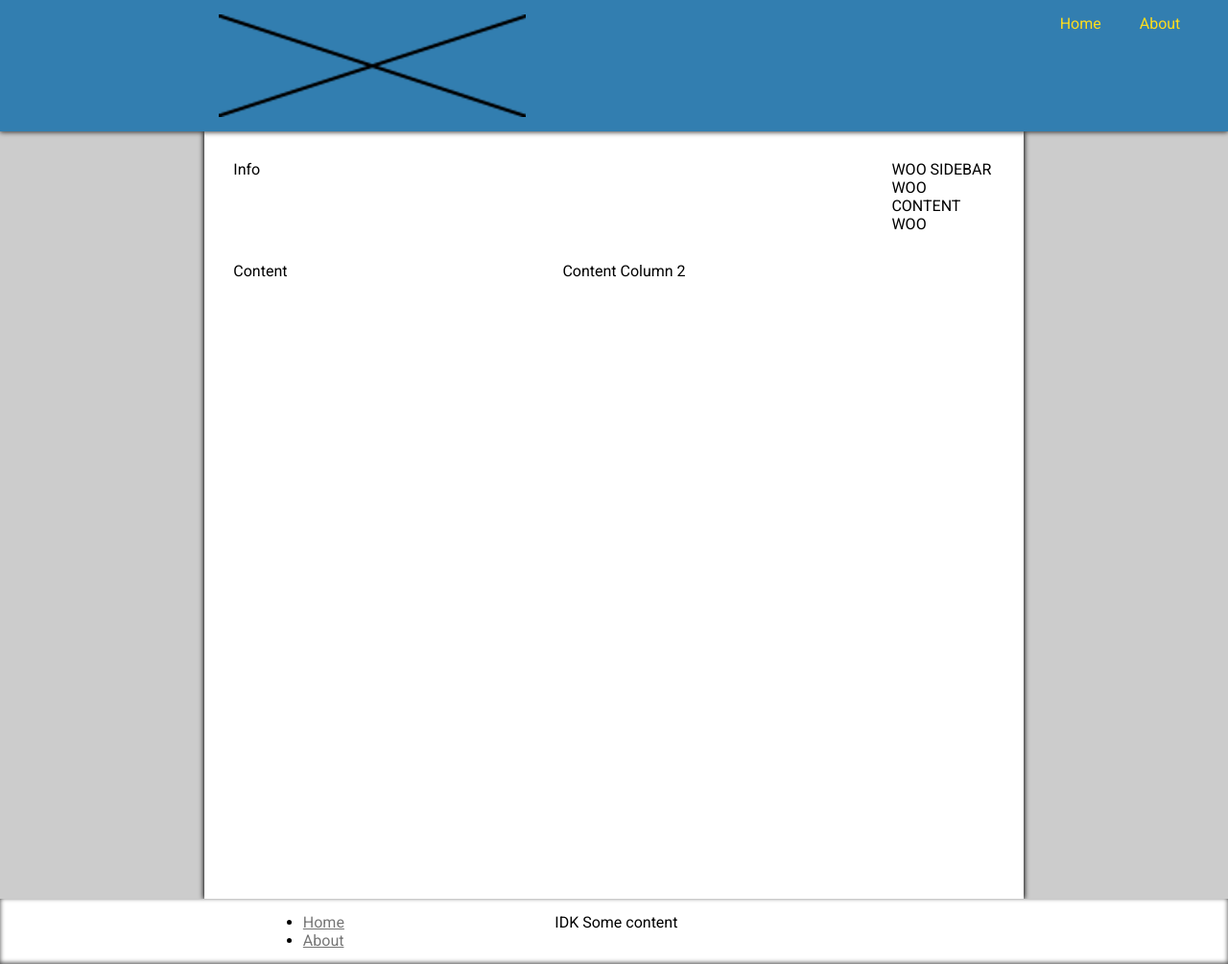
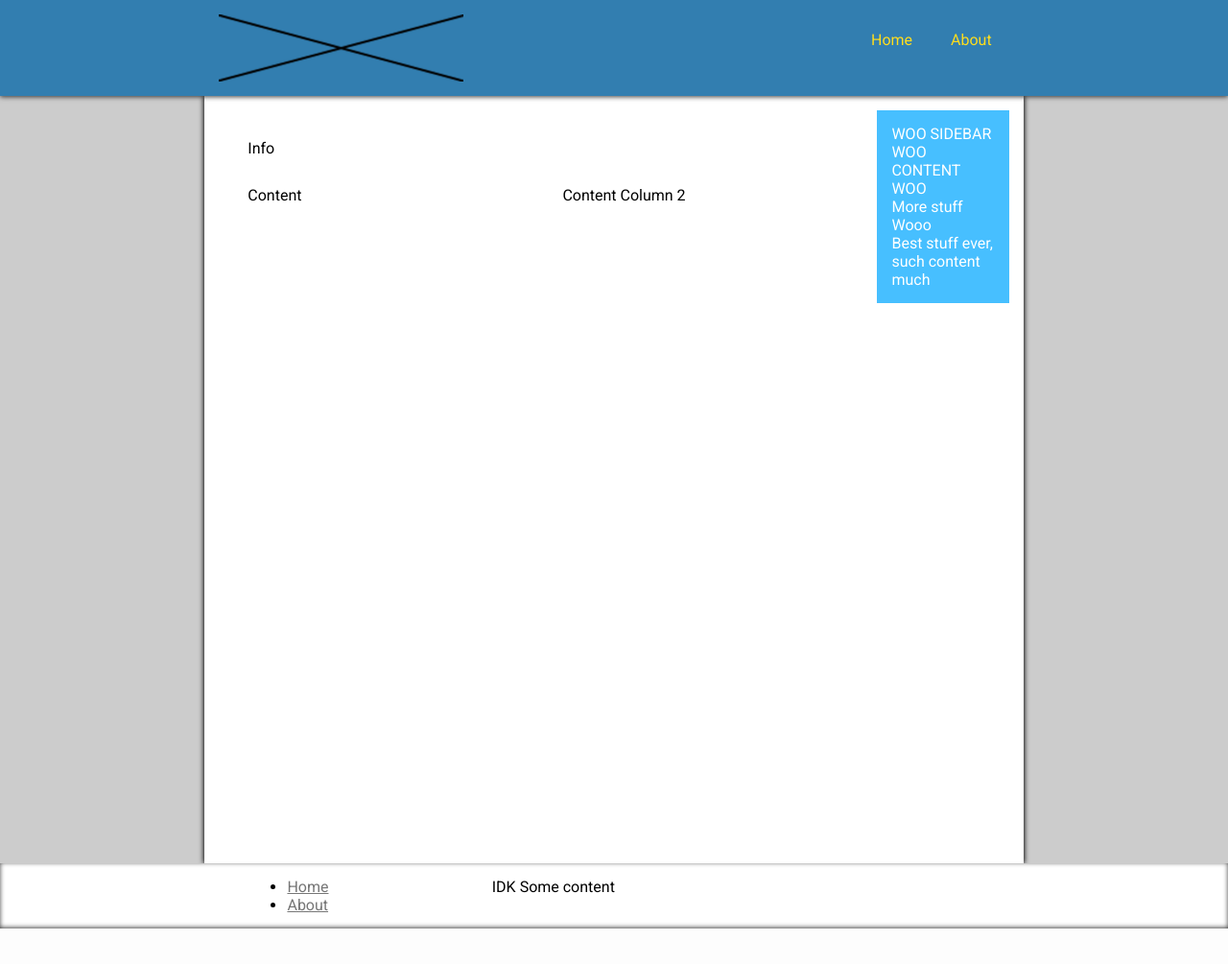
Before and after one commit to kin0025/WebProgrammingA2, a PHP site: page /about.php in a window 1280 px wide. Shown: the whole page at 96% size. After the commit the page ends 968 px from the top, so only its background shows below. Run offline with PHP 8.4, Linux system fonts and the light colour scheme.

Commit message:
Done more style work

```diff
--- a/about.php
+++ b/about.php
@@ -34,9 +34,16 @@
 
 <div id="content-wrapper" class="column-8 side-padding h-panel drop-shadow-left-right">
     <div id="main-body" class="h-panel">
-        <div class="column-10">Info</div><div class = "column-2"> WOO SIDEBAR WOO CONTENT WOO</div>
-        <div class="column-5">Content</div>
-        <div class="column-5">Content Column 2</div>
+        <div id="main-body-wrapper" class="column-10">
+            <div class="column-12">Info</div>
+
+            <div class="column-6">Content</div>
+            <div class="column-6">Content Column 2</div>
+        </div>
+        <div id="sidebar-content" class="column-2"> WOO SIDEBAR WOO CONTENT WOO <br> More stuff Wooo <br> Best stuff
+            ever, such content much
+
+        </div>
     </div>
 </div>
 <footer id="footer-content" class="h-panel drop-shadow-top-inset">
--- /dev/null
+++ b/resources/styles/_body.scss
@@ -0,0 +1,4 @@
+#sidebar-content{
+  background-color: $sidebar-background-color;
+  color:$sidebar-text-color;
+}
--- a/resources/styles/_mixins.scss
+++ b/resources/styles/_mixins.scss
@@ -46,7 +46,7 @@
 }
 
 //http://sass-lang.com/documentation/Sass/Script/Functions.html#rgba-instance_method
-@mixin dropshadow($h-offset,$v-offset,$blur,$spread,$hex-colour,$opacity) {
+@mixin drop-shadow($h-offset,$v-offset,$blur,$spread,$hex-colour,$opacity) {
   //Just a fallback
   -webkit-box-shadow: $h-offset $v-offset $blur $spread $hex-colour;
   -moz-box-shadow: $h-offset $v-offset $blur $spread $hex-colour;
--- a/resources/styles/_nav.scss
+++ b/resources/styles/_nav.scss
@@ -6,6 +6,7 @@ header {
   position: relative;
 
   nav {
+    margin-top: 2%;
     color: $nav-text-color;
     float: right;
     ul {
@@ -46,8 +47,8 @@ header {
   }
 
   #header-logo {
-    max-height: 200px;
-    max-width: 600px;
+    max-height: 100px;
+    max-width: 300px;
     float: left;
   }
 
--- a/resources/styles/_responsive.scss
+++ b/resources/styles/_responsive.scss
@@ -25,7 +25,7 @@
 
   .side-padding {
     margin-left: (100 - $body-width) /2;
-    margin-right: (100 - $body-width) /2%;
+    margin-right: (100 - $body-width) /2;
     max-width: 1200px;
   }
 }
--- a/resources/styles/style.css
+++ b/resources/styles/style.css
@@ -6,11 +6,80 @@
   .h-panel:after, footer:after {
     clear: both; }
 
+html,
+body,
+ul,
+ol {
+  margin: 0;
+  padding: 0; }
+
+body {
+  background-color: #cccccc;
+  font-family: 'Roboto', sans-serif; }
+
+* {
+  box-sizing: border-box; }
+
+a {
+  color: #767676; }
+
+.drop-shadow-top {
+  -webkit-box-shadow: 0px -1px 5px 0px #000000;
+  -moz-box-shadow: 0px -1px 5px 0px #000000;
+  box-shadow: 0px -1px 5px 0px #000000;
+  -webkit-box-shadow: 0px -1px 5px 0px rgba(0, 0, 0, 0.75);
+  -moz-box-shadow: 0px -1px 5px 0px rgba(0, 0, 0, 0.75);
+  box-shadow: 0px -1px 5px 0px rgba(0, 0, 0, 0.75); }
+
+.drop-shadow-top-inset {
+  -webkit-box-shadow: inset 0px -1px 5px 0px #000000;
+  -moz-box-shadow: inset 0px -1px 5px 0px #000000;
+  box-shadow: inset 0px -1px 5px 0px #000000;
+  -webkit-box-shadow: inset 0px -1px 5px 0px rgba(0, 0, 0, 0.75);
+  -moz-box-shadow: inset 0px -1px 5px 0px rgba(0, 0, 0, 0.75);
+  box-shadow: inset 0px -1px 5px 0px rgba(0, 0, 0, 0.75); }
+
+.drop-shadow-bottom {
+  -webkit-box-shadow: 0px 1px 5px 0px #000000;
+  -moz-box-shadow: 0px 1px 5px 0px #000000;
+  box-shadow: 0px 1px 5px 0px #000000;
+  -webkit-box-shadow: 0px 1px 5px 0px rgba(0, 0, 0, 0.75);
+  -moz-box-shadow: 0px 1px 5px 0px rgba(0, 0, 0, 0.75);
+  box-shadow: 0px 1px 5px 0px rgba(0, 0, 0, 0.75); }
+
+.drop-shadow-left {
+  -webkit-box-shadow: -1px 0px 5px 0px #000000;
+  -moz-box-shadow: -1px 0px 5px 0px #000000;
+  box-shadow: -1px 0px 5px 0px #000000;
+  -webkit-box-shadow: -1px 0px 5px 0px rgba(0, 0, 0, 0.75);
+  -moz-box-shadow: -1px 0px 5px 0px rgba(0, 0, 0, 0.75);
+  box-shadow: -1px 0px 5px 0px rgba(0, 0, 0, 0.75); }
+
+.drop-shadow-right {
+  -webkit-box-shadow: 1px 0px 5px 0px #000000;
+  -moz-box-shadow: 1px 0px 5px 0px #000000;
+  box-shadow: 1px 0px 5px 0px #000000;
+  -webkit-box-shadow: 1px 0px 5px 0px rgba(0, 0, 0, 0.75);
+  -moz-box-shadow: 1px 0px 5px 0px rgba(0, 0, 0, 0.75);
+  box-shadow: 1px 0px 5px 0px rgba(0, 0, 0, 0.75); }
+
+.drop-shadow-left-right {
+  box-shadow: 1px 0px 5px 0px rgba(0, 0, 0, 0.75), -1px 0px 5px 0px rgba(0, 0, 0, 0.75); }
+
+.drop-shadow-bottom-right {
+  -webkit-box-shadow: 1px 1px 5px 0px #000000;
+  -moz-box-shadow: 1px 1px 5px 0px #000000;
+  box-shadow: 1px 1px 5px 0px #000000;
+  -webkit-box-shadow: 1px 1px 5px 0px rgba(0, 0, 0, 0.75);
+  -moz-box-shadow: 1px 1px 5px 0px rgba(0, 0, 0, 0.75);
+  box-shadow: 1px 1px 5px 0px rgba(0, 0, 0, 0.75); }
+
 header {
   background-color: #327eb0;
   z-index: 2;
   position: relative; }
   header nav {
+    margin-top: 2%;
     color: #ffdd1d;
     float: right; }
     header nav ul {
@@ -23,7 +92,7 @@ header {
         margin-left: 0; }
         header nav ul li :hover {
           color: #ffdd1d;
-          background-color: #121212;
+          background-color: #1f1f1f;
           -webkit-animation: navigation-color 1s ease;
           -moz-animation: navigation-color 1s ease;
           -o-animation: navigation-color 1s ease;
@@ -41,25 +110,25 @@ header {
   from {
     background-color: #327eb0; }
   to {
-    background-color: #121212; } }
+    background-color: #1f1f1f; } }
 @-moz-keyframes navigation-colour {
   from {
     background-color: #327eb0; }
   to {
-    background-color: #121212; } }
+    background-color: #1f1f1f; } }
 @-o-keyframes navigation-colour {
   from {
     background-color: #327eb0; }
   to {
-    background-color: #121212; } }
+    background-color: #1f1f1f; } }
 @keyframes navigation-colour {
   from {
     background-color: #327eb0; }
   to {
-    background-color: #121212; } }
+    background-color: #1f1f1f; } }
   header #header-logo {
-    max-height: 200px;
-    max-width: 600px;
+    max-height: 100px;
+    max-width: 300px;
     float: left; }
   header .nav-active {
     color: #ffe550; }
@@ -131,7 +200,7 @@ header {
 
   .side-padding {
     margin-left: 16.66667%;
-    margin-right: 16.66667;
+    margin-right: 16.66667%;
     max-width: 1200px; } }
 #content-wrapper {
   background-color: white;
@@ -152,72 +221,8 @@ footer {
 #footer-links li a {
   list-style: none; }
 
-html,
-body,
-ul,
-ol {
-  margin: 0;
-  padding: 0; }
-
-body {
-  background-color: #cccccc;
-  font-family: 'Roboto', sans-serif; }
-
-* {
-  box-sizing: border-box; }
-
-a {
-  color: #767676; }
-
-.drop-shadow-top {
-  -webkit-box-shadow: 0px -1px 5px 0px #000000;
-  -moz-box-shadow: 0px -1px 5px 0px #000000;
-  box-shadow: 0px -1px 5px 0px #000000;
-  -webkit-box-shadow: 0px -1px 5px 0px rgba(0, 0, 0, 0.75);
-  -moz-box-shadow: 0px -1px 5px 0px rgba(0, 0, 0, 0.75);
-  box-shadow: 0px -1px 5px 0px rgba(0, 0, 0, 0.75); }
-
-.drop-shadow-top-inset {
-  -webkit-box-shadow: inset 0px -1px 5px 0px #000000;
-  -moz-box-shadow: inset 0px -1px 5px 0px #000000;
-  box-shadow: inset 0px -1px 5px 0px #000000;
-  -webkit-box-shadow: inset 0px -1px 5px 0px rgba(0, 0, 0, 0.75);
-  -moz-box-shadow: inset 0px -1px 5px 0px rgba(0, 0, 0, 0.75);
-  box-shadow: inset 0px -1px 5px 0px rgba(0, 0, 0, 0.75); }
-
-.drop-shadow-bottom {
-  -webkit-box-shadow: 0px 1px 5px 0px #000000;
-  -moz-box-shadow: 0px 1px 5px 0px #000000;
-  box-shadow: 0px 1px 5px 0px #000000;
-  -webkit-box-shadow: 0px 1px 5px 0px rgba(0, 0, 0, 0.75);
-  -moz-box-shadow: 0px 1px 5px 0px rgba(0, 0, 0, 0.75);
-  box-shadow: 0px 1px 5px 0px rgba(0, 0, 0, 0.75); }
-
-.drop-shadow-left {
-  -webkit-box-shadow: -1px 0px 5px 0px #000000;
-  -moz-box-shadow: -1px 0px 5px 0px #000000;
-  box-shadow: -1px 0px 5px 0px #000000;
-  -webkit-box-shadow: -1px 0px 5px 0px rgba(0, 0, 0, 0.75);
-  -moz-box-shadow: -1px 0px 5px 0px rgba(0, 0, 0, 0.75);
-  box-shadow: -1px 0px 5px 0px rgba(0, 0, 0, 0.75); }
-
-.drop-shadow-right {
-  -webkit-box-shadow: 1px 0px 5px 0px #000000;
-  -moz-box-shadow: 1px 0px 5px 0px #000000;
-  box-shadow: 1px 0px 5px 0px #000000;
-  -webkit-box-shadow: 1px 0px 5px 0px rgba(0, 0, 0, 0.75);
-  -moz-box-shadow: 1px 0px 5px 0px rgba(0, 0, 0, 0.75);
-  box-shadow: 1px 0px 5px 0px rgba(0, 0, 0, 0.75); }
-
-.drop-shadow-left-right {
-  box-shadow: 1px 0px 5px 0px rgba(0, 0, 0, 0.75), -1px 0px 5px 0px rgba(0, 0, 0, 0.75); }
-
-.drop-shadow-bottom-right {
-  -webkit-box-shadow: 1px 1px 5px 0px #000000;
-  -moz-box-shadow: 1px 1px 5px 0px #000000;
-  box-shadow: 1px 1px 5px 0px #000000;
-  -webkit-box-shadow: 1px 1px 5px 0px rgba(0, 0, 0, 0.75);
-  -moz-box-shadow: 1px 1px 5px 0px rgba(0, 0, 0, 0.75);
-  box-shadow: 1px 1px 5px 0px rgba(0, 0, 0, 0.75); }
+#sidebar-content {
+  background-color: #47bfff;
+  color: #fff; }
 
 /*# sourceMappingURL=style.css.map */
--- a/resources/styles/style.scss
+++ b/resources/styles/style.scss
@@ -4,26 +4,26 @@ $header-background: #327eb0;
 $header-hover: #47bfff;
 $nav-text-color: #ffdd1d;
 $nav-item-color: $header-background;
-$nav-hover-color: #121212;
+$nav-hover-color: #1f1f1f;
 $nav-margin: 0;
 $link-color: #767676;
+$sidebar-text-color: #fff;
+$sidebar-background-color: #47bfff;
 
 $num-columns: 12;
 $block-padding: 15px;
 $body-width: 8/12 *100%;
 
-$drop-shadowopacity: 0.75;
+$drop-shadow-opacity: 0.75;
 $drop-shadow-offset: 1px;
-$drop-shadow-size:0px;
+$drop-shadow-size: 0px;
 
 //Things I used
 //https://robots.thoughtbot.com/controlling-color-with-sass-color-functions
+@import "mixins";
 
-@import "mixins";
-@import 'nav';
-@import 'responsive';
-@import 'footer';
 
+//Reset
 html,
 body,
 ul,
@@ -47,31 +47,38 @@ a {
 }
 
 .drop-shadow-top {
-  @include dropshadow(0px, -$drop-shadow-offset, 5px, $drop-shadow-size, #000000, $drop-shadowopacity)
+  @include drop-shadow(0px, -$drop-shadow-offset, 5px, $drop-shadow-size, #000000, $drop-shadow-opacity)
 }
+
 .drop-shadow-top-inset {
-  @include dropshadow(inset 0px, -$drop-shadow-offset, 5px, $drop-shadow-size, #000000, $drop-shadowopacity)
+  @include drop-shadow(inset 0px, -$drop-shadow-offset, 5px, $drop-shadow-size, #000000, $drop-shadow-opacity)
 }
 
 .drop-shadow-bottom {
-  @include dropshadow(0px, $drop-shadow-offset, 5px, $drop-shadow-size, #000000, $drop-shadowopacity)
+  @include drop-shadow(0px, $drop-shadow-offset, 5px, $drop-shadow-size, #000000, $drop-shadow-opacity)
 }
 
 .drop-shadow-left {
-  @include dropshadow(-$drop-shadow-offset, 0px, 5px, $drop-shadow-size, #000000, $drop-shadowopacity)
+  @include drop-shadow(-$drop-shadow-offset, 0px, 5px, $drop-shadow-size, #000000, $drop-shadow-opacity)
 
 }
 
 .drop-shadow-right {
-  @include dropshadow($drop-shadow-offset, 0px, 5px, $drop-shadow-size, #000000, $drop-shadowopacity)
+  @include drop-shadow($drop-shadow-offset, 0px, 5px, $drop-shadow-size, #000000, $drop-shadow-opacity)
 
 }
-.drop-shadow-left-right{
-  box-shadow: $drop-shadow-offset 0px 5px $drop-shadow-size rgba(#000000,0.75), -$drop-shadow-offset 0px 5px $drop-shadow-size rgba(#000000,0.75);
 
+.drop-shadow-left-right {
+  box-shadow: $drop-shadow-offset 0px 5px $drop-shadow-size rgba(#000000, 0.75), -$drop-shadow-offset 0px 5px $drop-shadow-size rgba(#000000, 0.75);
 
 }
+
 .drop-shadow-bottom-right {
-  @include dropshadow($drop-shadow-offset, $drop-shadow-offset, 5px, $drop-shadow-size, #000000, $drop-shadowopacity)
+  @include drop-shadow($drop-shadow-offset, $drop-shadow-offset, 5px, $drop-shadow-size, #000000, $drop-shadow-opacity)
 
 }
+
+@import 'nav';
+@import 'responsive';
+@import 'footer';
+@import 'body';
```
Also changed, not shown: 1 other file.
